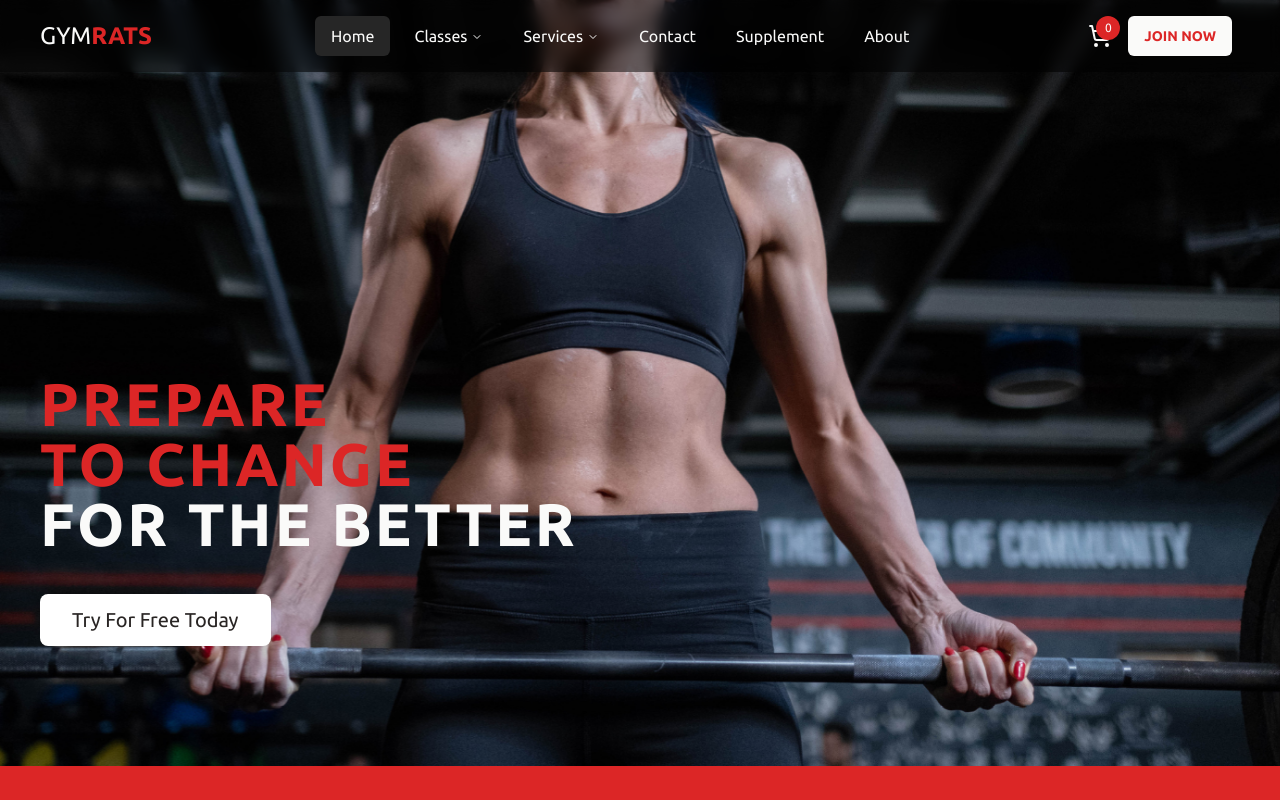
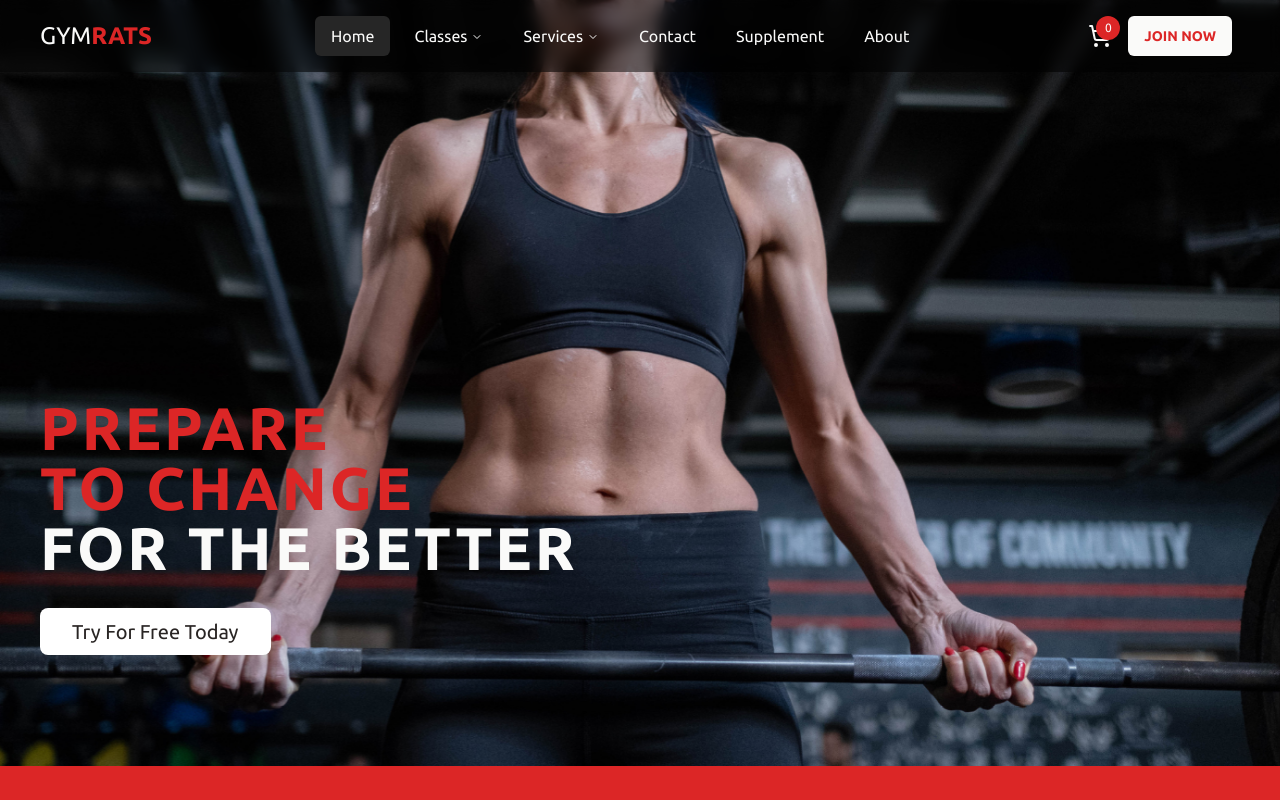
Before and after one commit to xsova113/gymrats, a Next.js app: page / in a window 1280 px wide. Shown: the top 800 px of the page. Built offline with nearby package versions, Linux system fonts and the light colour scheme.

Commit message:
add animation

```diff
--- a/components/HeroSection.tsx
+++ b/components/HeroSection.tsx
@@ -1,8 +1,10 @@
 "use client";
 
 import Container from "@/components/Container";
+import { motion } from "framer-motion";
 import Image from "next/image";
 import Link from "next/link";
+import { type } from "os";
 import { Parallax } from "react-scroll-parallax";
 
 const HeroSection = () => {
@@ -30,8 +32,25 @@ const HeroSection = () => {
       </Parallax>
 
       <Container>
-        <div className="h-[550px] flex flex-col justify-end">
-          <h1 className="lg:text-6xl md:text-5xl text-4xl w-2/3 transition-all font-extrabold tracking-wider leading-tight uppercase">
+        <motion.div
+          initial="hidden"
+          whileInView={"visible"}
+          variants={{
+            hidden: {},
+            visible: { transition: { staggerChildren: 0.5 } },
+          }}
+          className="h-[550px] flex flex-col justify-end"
+        >
+          <motion.h1
+            // initial="hidden"
+            // whileInView={"visible"}
+            transition={{ duration: 0.3 }}
+            variants={{
+              hidden: { opacity: 0, x: -50 },
+              visible: { opacity: 1, x: 0 },
+            }}
+            className="lg:text-6xl md:text-5xl text-4xl w-2/3 transition-all font-extrabold tracking-wider leading-tight uppercase"
+          >
             <span className="text-red-600">
               prepare
               <br /> to change
@@ -39,14 +58,23 @@ const HeroSection = () => {
             &nbsp;
             <br />
             for the better
-          </h1>
-          <Link
-            href={"/services/membership"}
-            className="capitalize bg-white text-muted w-fit mt-10 md:text-xl text-lg px-8 py-3 rounded-lg border-none hover:opacity-90 transition hover:scale-105"
+          </motion.h1>
+          <motion.div
+            transition={{ duration: 0.3 }}
+            variants={{
+              hidden: { opacity: 0, x: -50 },
+              visible: { opacity: 1, x: 0 },
+            }}
+            className="mt-10"
           >
-            try for free today
-          </Link>
-        </div>
+            <Link
+              href={"/services/membership"}
+              className="capitalize bg-white text-muted w-fit md:text-xl text-lg px-8 py-3 rounded-lg border-none hover:opacity-90 transition hover:scale-105"
+            >
+              try for free today
+            </Link>
+          </motion.div>
+        </motion.div>
       </Container>
     </section>
   );
```
